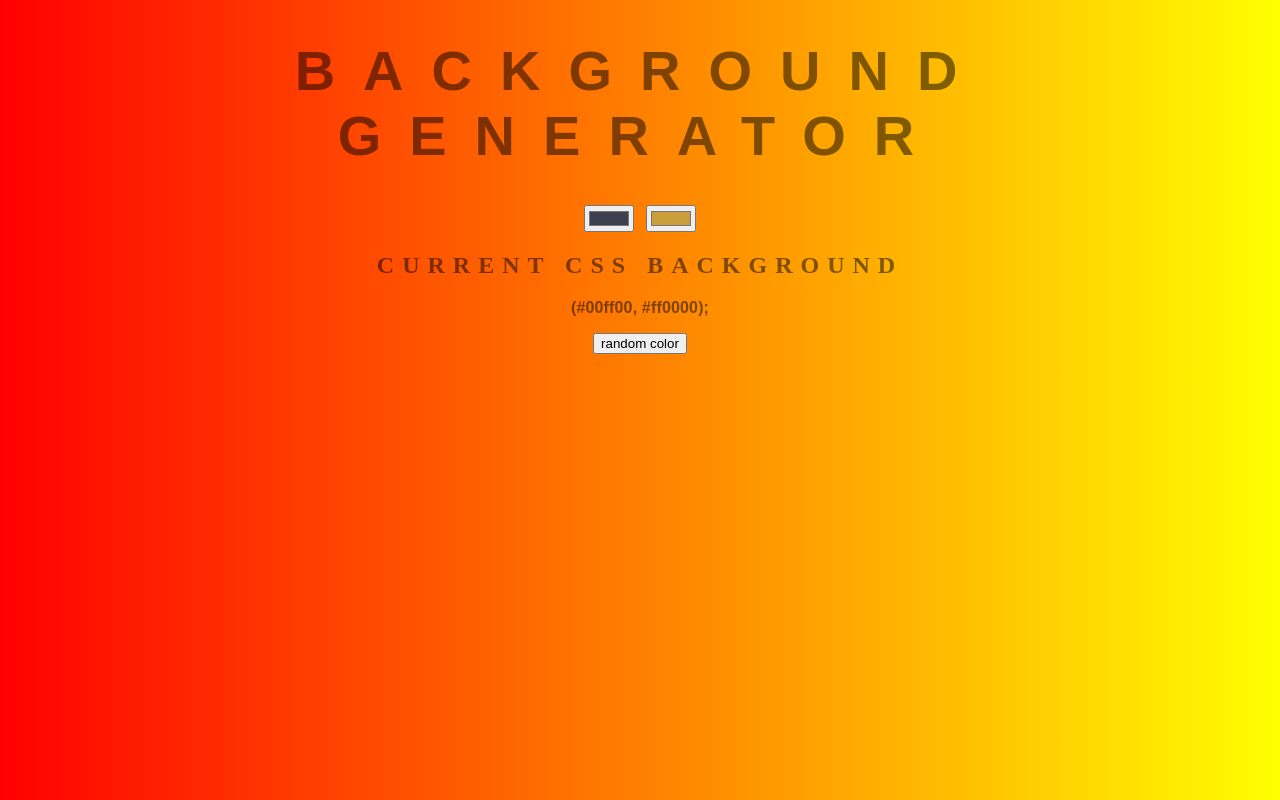
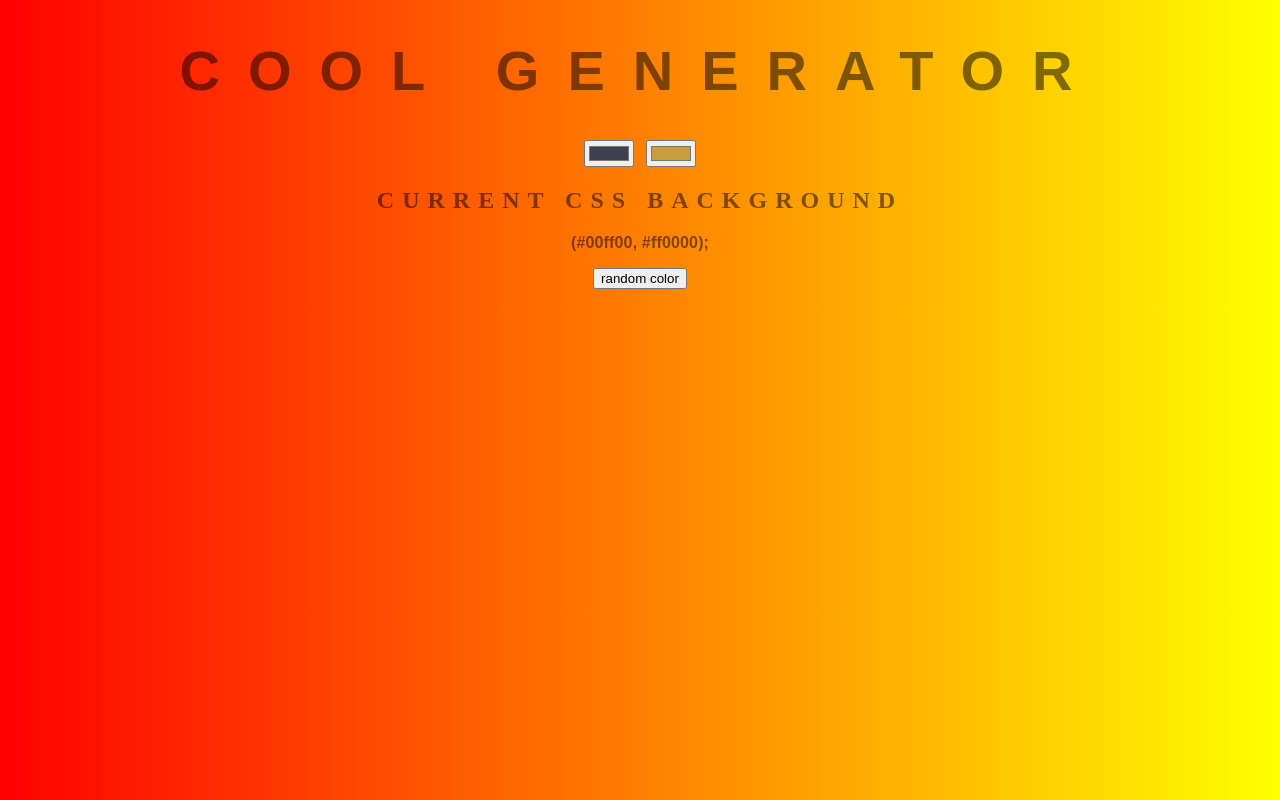
Before and after one commit to spyguy92/background, a plain HTML site: page index.html in a window 1280 px wide. Drawn offline with Linux system fonts and the light colour scheme.

Commit message:
changed h1 to cool background

```diff
--- a/index.html
+++ b/index.html
@@ -10,7 +10,7 @@
 </head>
 
 <body id="gradient">
-    <h1>background generator</h1>
+    <h1>cool generator</h1>
     <input type="color" class="color1" name="color1" value="#00ff00">
     <input type="color" class="color2" name="color2" value="#ff0000">
     <h2>current css background</h2>
```
